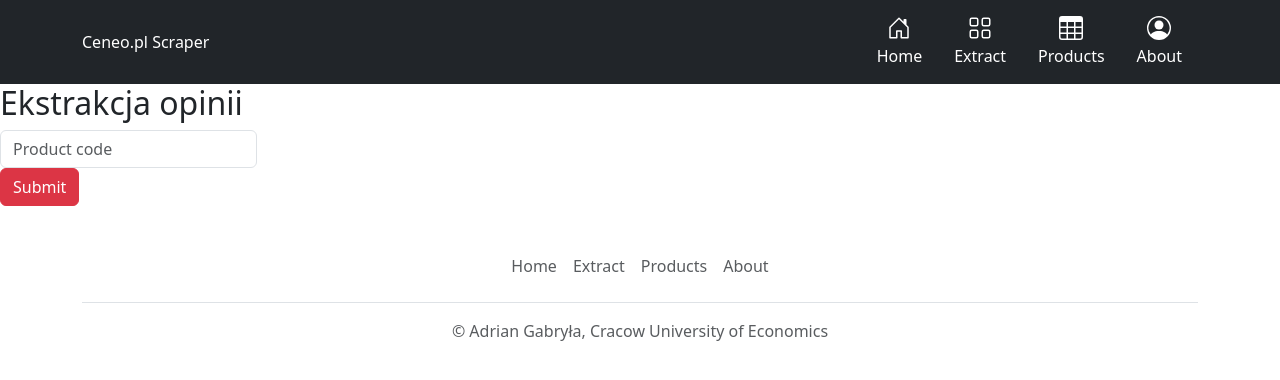
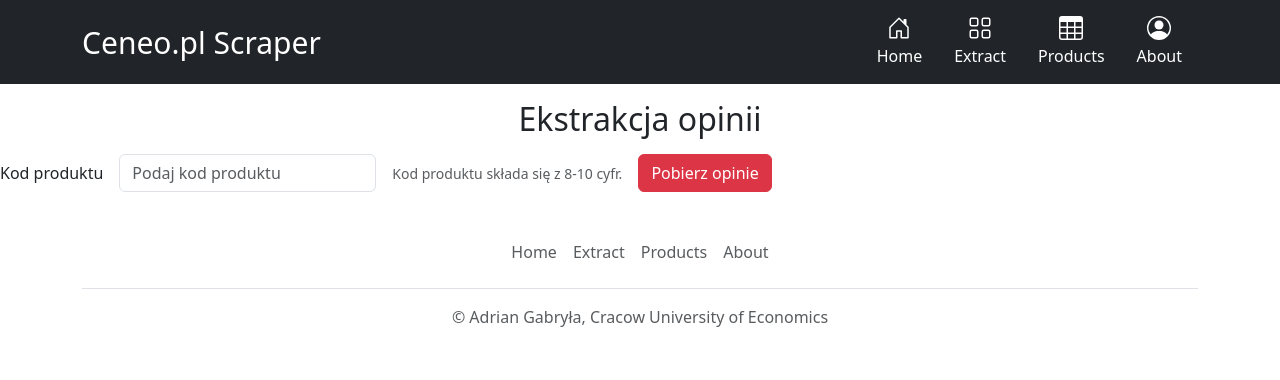
Before and after one commit to AdrianGabryla/CeneoWebScraperAG, a Flask app: page /extract in a window 1280 px wide. Shown: the top 380 px of the page. Run offline with Flask 3, Linux system fonts and the light colour scheme; some libraries are stand-ins or nearby versions.

Commit message:
2024-05-27 AG

```diff
--- a/app/routes.py
+++ b/app/routes.py
@@ -1,10 +1,13 @@
 from app import app
-from flask import render_template, request, redirect, url_for
+from flask import render_template, request, redirect, url_for, send_file
 from bs4 import BeautifulSoup
+import pandas as pd
+import numpy as np
 import requests
 from . import utils
 import json
 import os
+import io
 
 @app.route('/')
 @app.route('/index')
@@ -19,8 +22,9 @@
         response = requests.get(url)
         if response.status_code == requests.codes['ok']:
             page_dom = BeautifulSoup(response.text, "html.parser")
-            opinions_count = utils.extract(page_dom, "a.product-review_link > span")
+            opinions_count = utils.extract(page_dom, "a.product-review__link > span")
             if opinions_count:
+                product_name = utils.extract(page_dom, "h1.product-top__product-info__name")
                 all_opinions = []
                 while(url):
                     response = requests.get(url)
@@ -29,25 +33,47 @@
                     for opinion in opinions:
                         single_opinion = {
                             key: utils.extract(opinion, *value)
-                                for key, value in utils.selector.items()
+                                for key, value in utils.selectors.items()
                         }
                         all_opinions.append(single_opinion)
                     try:
-                        url = "https://www.ceneo.pl/"+page_dom.select_one("a.pagination__next")["href"].strip()
+                        url = "https://www.ceneo.pl"+page_dom.select_one("a.pagination__next")["href"].strip()
                     except TypeError:
                         url = None
-                    if not os.path.exists("opinions"):
-                        os.makedirs("opinions")
-                    with open(f"app/opinions/{product_id}.json", "w", encoding="UTF-8") as jf:
-                        json.dump(all_opinions, jf, indent=4, ensure_ascii=False)
+                if not os.path.exists("app/opinions"):
+                    os.makedirs("app/opinions")
+                with open(f"app/opinions/{product_id}.json", "w", encoding="UTF-8") as jf:
+                    json.dump(all_opinions, jf, indent=4, ensure_ascii=False)
+                opinions = pd.DataFrame.from_dict(all_opinions)
+                opinions.stars = opinions.stars.apply(lambda s: s.split("/")[0].replace(",",".")).astype(float)
+                opinions.recommendation = opinions.recommendation.apply(lambda r: "Brak rekomendacji" if r is None else r)
+                stats = {
+                    'product_id' :  product_id,
+                    'product_name' : product_name,
+                    'opinions_count' : opinions.shape[0],
+                    'pros_count' : int(opinions.pros.apply(lambda p: None if not p else p).count()),
+                    'cons_count' : int(opinions.cons.apply(lambda c: None if not c else c).count()),
+                    'average_stars' : opinions.stars.mean(),
+                    'stars_distribution' : opinions.stars.value_counts().reindex(list(np.arange(0,5.5,0.5)), fill_value = 0).to_dict(),
+                    'recommendation_distribution' : opinions.recommendation.value_counts(dropna=False).reindex(["Polecam", "Brak rekomendacji", "Nie polecam"], fill_value=0).to_dict()
+                }
+                if not os.path.exists("app/products"):
+                    os.makedirs("app/products")
+                with open(f"app/products/{product_id}.json", "w", encoding="UTF-8") as jf:
+                    json.dump(stats, jf, indent=4, ensure_ascii=False)
                 return redirect(url_for('product', product_id=product_id))
-            return render_template("extract.html", error="Product does not have any opinions.")
-        return render_template("extract.html", error="Product does not exist")
+            return render_template("extract.html", error="Podany produkt nie ma żadnych opinii")
+        return render_template("extract.html", error="Produkt o podanym kodzie nie istnieje")
     return render_template("extract.html")
 
 @app.route('/products')
 def products():
-    return render_template("products.html")
+    products_list = [filename.split(".")[0] for filename in os.listdir("app/opinions")]
+    products = []
+    for product_id in products_list:
+        with open (f"app/products/{product_id}.json", "r", encoding="UTF=8") as jf:
+            products.append(json.load(jf))
+    return render_template("products.html", products=products)
 
 @app.route('/about')
 def about():
@@ -56,3 +82,18 @@
 @app.route('/product/<product_id>')
 def product(product_id):
     return render_template("product.html", product_id=product_id)
+
+@app.route('/product/download_json/<product_id>')
+def download_json(product_id):
+    return send_file(f"opinions/{product_id}.json", 'text/json', as_attachment=True)
+
+@app.route('/product/download_csv/<product_id>')
+def download_csv(product_id):
+    opinions = pd.read_json(f"app/opinions/{product_id}.json")
+    #opinions.stars = opinions.stars.apply(lambda s: "'"+s )
+    buffer = io.BytesIO(opinions.to_csv(sep=';', decimal=',', index=False, quotechar='"').encode())
+    return send_file(buffer, 'text/csv', as_attachment=True, download_name=f"{product_id}.csv")
+
+@app.route('/product/download_xlsx/<product_id>')
+def download_xlsx(product_id):
+    pass
--- a/app/templates/base.html
+++ b/app/templates/base.html
@@ -36,7 +36,7 @@
         <div class="px-3 py-2 bg-dark text-white">
           <div class="container">
             <div class="d-flex flex-wrap align-items-center justify-content-center justify-content-lg-start">
-              <a href="/" class="d-flex align-items-center my-2 my-lg-0 me-lg-auto text-white text-decoration-none">
+              <a  style="font-size: 30px;" href="/" class="d-flex align-items-center my-2 my-lg-0 me-lg-auto text-white text-decoration-none">
                 Ceneo.pl Scraper
               </a>
 
--- a/app/templates/extract.html
+++ b/app/templates/extract.html
@@ -1,21 +1,27 @@
-{%  extends 'base.html' %}
-
+{% extends 'base.html' %}
 {% block content %}
-    <h2>Ekstrakcja opinii</h2>
+    <h2 class="text-center mt-3 mb-3">Ekstrakcja opinii</h2>
     {% if error is defined %}
-    <div class="alert alert-danger alert-dismissible fade show" role="alert">
-      <strong> <i class="bi bi-exclamation-diamond-fill"></i> Warning! </strong> {{error}}
-      <button type="button" class="close" data-dismiss="alert" aria-label="Close">
-      </button>
-    </div>
+        <div class="alert alert-danger alert-dismissible fade show" role="alert">
+            <strong> <i class="bi bi-exclamation-diamond-fill"></i> Uwaga!</strong> {{error}}
+            <button type="button" class="btn-close" data-bs-dismiss="alert" aria-label="Close"></button>
+        </div>
     {% endif %}
-    <form action="" method="post">
-      <div class="row g-3 align-items-center">
-        <div class="col-auto">
-          <!-- <label for="product_id" class="col-form-label">Product code</label> -->
-          <input type="text" class="form-control" name="product_id" id="product_id" aria-describedby="idHelpInline" placeholder="Product code">
-          <button type="submit" class="btn btn-danger">Submit</button>
+    <form action="{{ url_for('extract') }}" method="post">
+        <div class="row g-3 align-items-center">
+            <div class="col-auto">
+                <label for="product_id" class="col-form-label">Kod produktu</label>
+            </div>
+            <div class="col-auto">
+                <input type="text" name="product_id" id="product_id" class="form-control" aria-describedby="idHelpInline" placeholder="Podaj kod produktu">
+            </div>
+            <div class="col-auto">
+                <span id="idHelpInline" class="form-text"> Kod produktu składa się z 8-10 cyfr.
+                </span>
+            </div>
+            <div class="col-auto">
+                <button type="submit" class="btn btn-danger">Pobierz opinie</button>
+            </div>
         </div>
-      </div>
     </form>
 {% endblock %}
--- a/app/templates/products.html
+++ b/app/templates/products.html
@@ -1,4 +1,4 @@
 {% extends 'base.html' %}
 {% block content %}
-            <p>To jest strona z listą produktów</p>
+            <p>{{products}}</p>
 {% endblock %}
```
Also changed, not shown: 1 other file.
